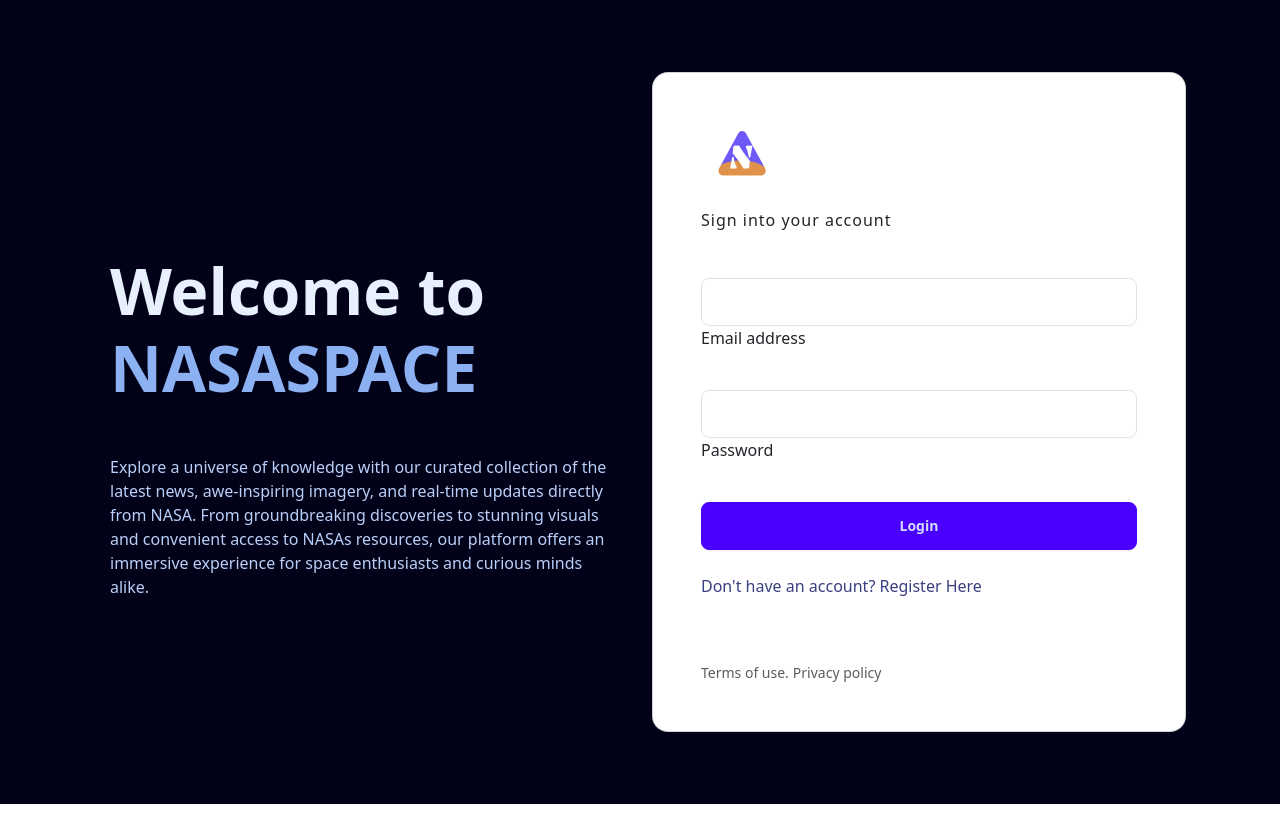
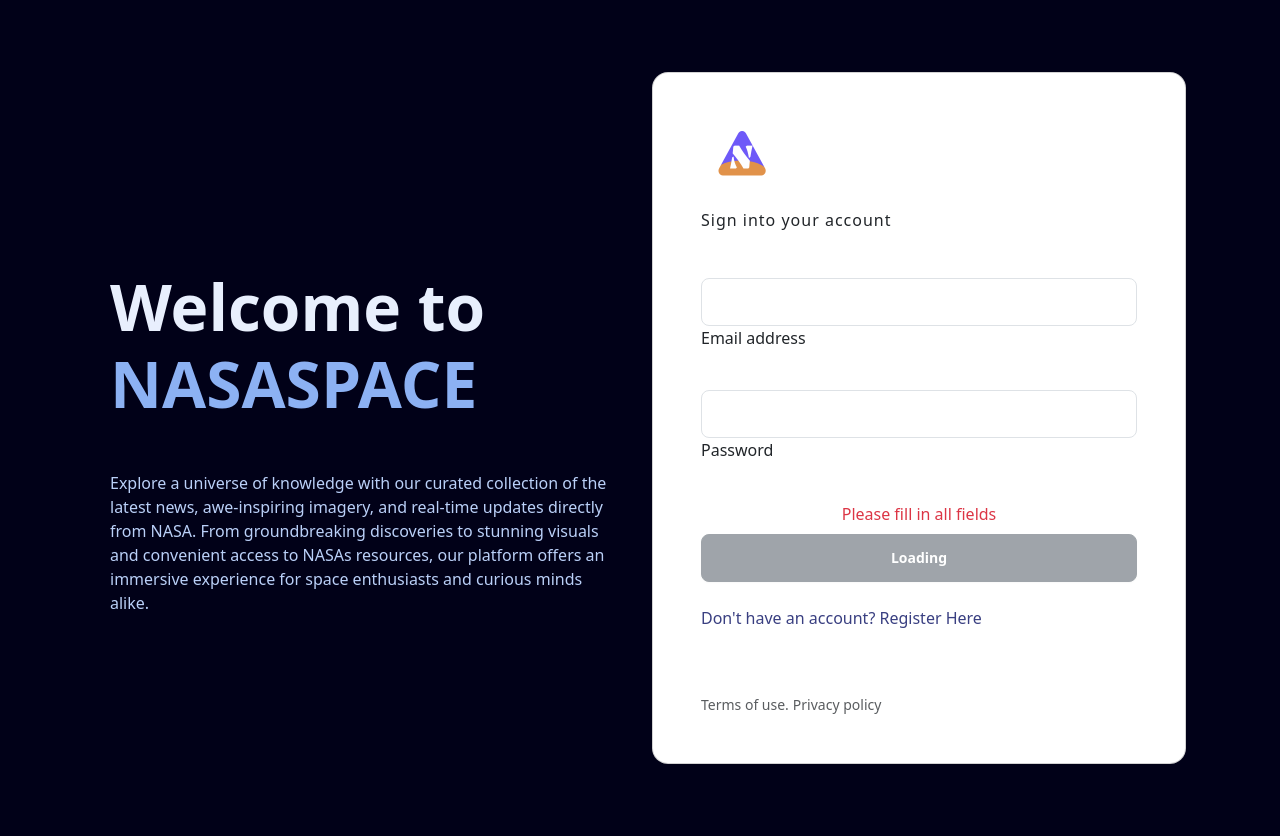
Before and after one commit to IT21388934/nasApp, a React (Vite) app: page / in a window 1280 px wide. Both pictures are taken after a click on the button "Login". Before the commit the page ends 804 px from the top, so only its background shows below. Built offline with nearby package versions, Linux system fonts and the light colour scheme.

Commit message:
login and singip error handling

```diff
--- a/src/screen/loginAndSngup/Login.jsx
+++ b/src/screen/loginAndSngup/Login.jsx
@@ -24,12 +24,15 @@
   const [password, setPassword] = useState("");
   const [error, setError] = useState("");
 
+  const [loading, setLoading] = useState(false);
+
   const dispatch = useDispatch();
   const navigate = useNavigate();
 
   const handleLogin = async (event) => {
     event.preventDefault();
     setError(""); // Reset error message
+    setLoading(true);
     dispatch(loginStart());
     if (!email || !password) {
       setError("Please fill in all fields");
@@ -42,13 +45,15 @@
       //get user id
       console.log("User logged in");
       dispatch(loginSuccess(email));
-
+      setLoading(false);
       // Redirect to home page
       navigate("/home");
     } catch (error) {
       console.log("Error logging in:", error);
       setError("Invalid email or password");
       dispatch(loginFailure(error));
+      setError(error.message);
+      setLoading(false);
     }
   };
 
@@ -122,11 +127,17 @@
                 size="lg"
                 onChange={(e) => setPassword(e.target.value)}
               />
-
+              {error && <p className="text-danger  text-center">{error}</p>}
               {/* <MDBBtn className="mb-4">Login</MDBBtn> */}
-              <button className="btn btn-primary mb-3" onClick={handleLogin}>
-                Login
-              </button>
+              {loading ? (
+                <button className="btn btn-secondary mb-3 w-100 disabled">
+                  Loading
+                </button>
+              ) : (
+                <button className="btn btn-primary mb-3" onClick={handleLogin}>
+                  Login
+                </button>
+              )}
 
               <p className="mb-5 pb-lg-2" style={{ color: "#393f81" }}>
                 Don&apos;t have an account?{" "}
--- a/src/screen/loginAndSngup/Sign.jsx
+++ b/src/screen/loginAndSngup/Sign.jsx
@@ -29,6 +29,8 @@
   const [firstName, setFirstName] = useState("");
   const [lastName, setLastName] = useState("");
   const username = `${firstName} ${lastName}`;
+  const [error, setError] = useState(null);
+  const [loading, setLoading] = useState(false);
   // const [image, setImage] = useState(null);
 
   const db = getFirestore();
@@ -38,6 +40,7 @@
 
   const handleSignUp = async () => {
     try {
+      setLoading(true);
       // Create user with email and password
       const userCredential = await createUserWithEmailAndPassword(
         auth,
@@ -52,11 +55,14 @@
         username: username,
         email: email,
       });
+      setLoading(false);
       console.log("Document written with ID: ", docRef.id);
 
       navigate("/home");
     } catch (error) {
       console.error("Error signing up:", error);
+      setError(error.message);
+      setLoading(false);
     }
   };
 
@@ -151,13 +157,21 @@
                   label="I'm agree with the terms and conditions"
                 />
               </div>
+              {error && <p className="text-danger  text-center">{error}</p>}
 
+              {loading ? (
+                <button className="btn btn-secondary mb-3 w-100 disabled">
+                  Loading
+                </button>
+              ) : (
                 <button
                   className="btn btn-primary mb-3 w-100"
                   onClick={handleSignUp}
                 >
                   SignUp
                 </button>
+              )}
+
               <Link to={"/"}>Already have an account?</Link>
 
               <div className="text-center">
```
Lines whose indentation alone changed are shown as unchanged.
